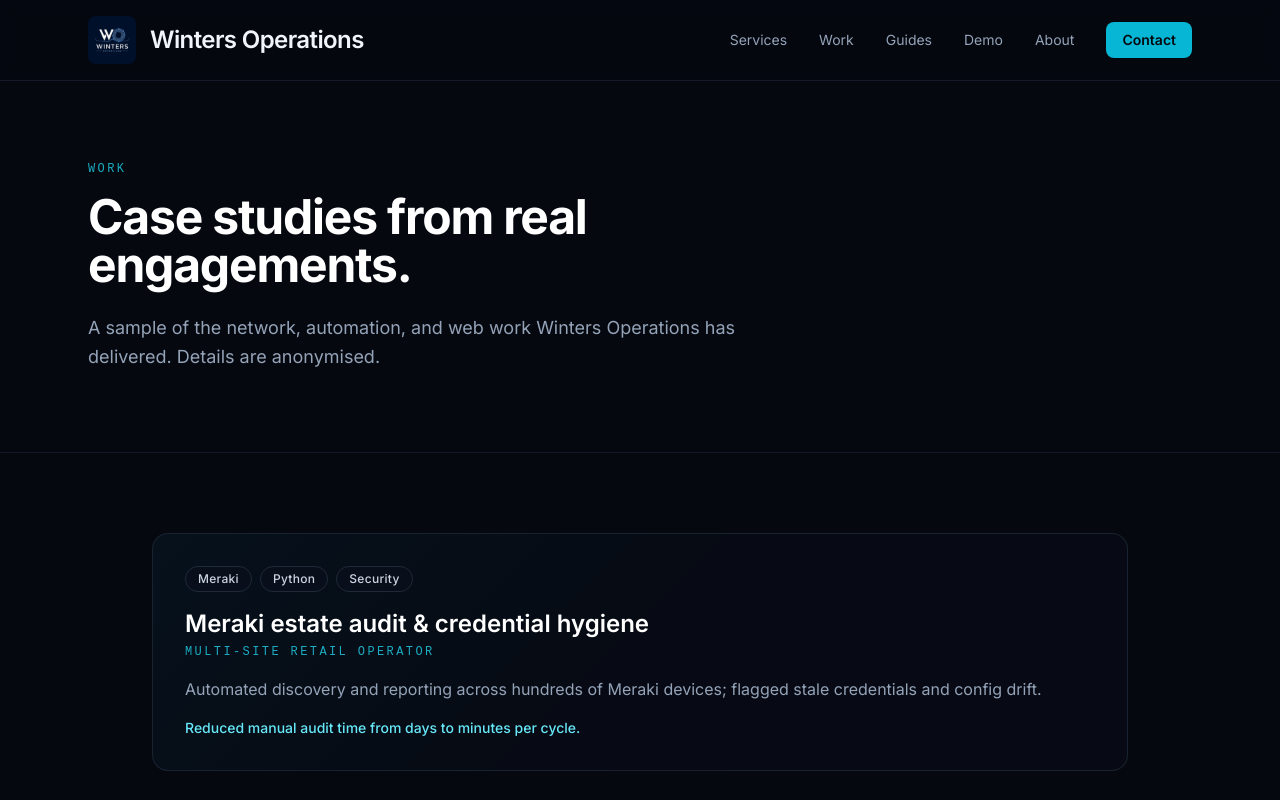
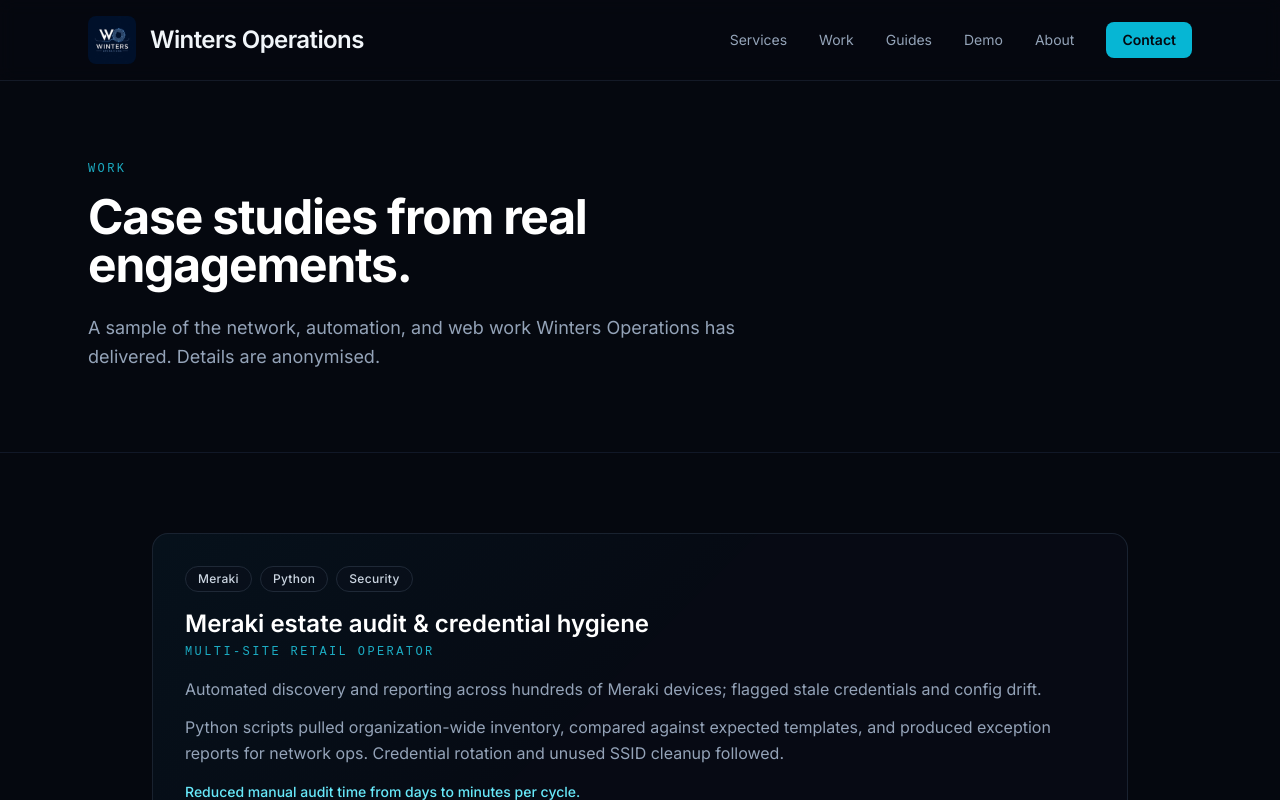
Before and after one commit to WintCom-Solutions/wintersoperations-site, a Next.js app: page /work in a window 1280 px wide. Shown: the top 800 px of the page. Built offline with nearby package versions, Linux system fonts and the light colour scheme.

Commit message:
Show expanded case study detail on Work page

```diff
--- a/app/work/page.tsx
+++ b/app/work/page.tsx
@@ -45,7 +45,10 @@
                   </div>
                   <h2 className="text-2xl font-semibold text-white mb-1">{study.title}</h2>
                   <p className="eyebrow mb-4">{study.client}</p>
-                  <p className="text-slate-400 leading-relaxed mb-4">{study.summary}</p>
+                  <p className="text-slate-400 leading-relaxed mb-3">{study.summary}</p>
+                  {"detail" in study && study.detail ? (
+                    <p className="text-slate-400 leading-relaxed mb-4">{study.detail}</p>
+                  ) : null}
                   <p className="text-sm text-cyan-300 font-medium">{study.outcome}</p>
                 </article>
               </Reveal>
```
